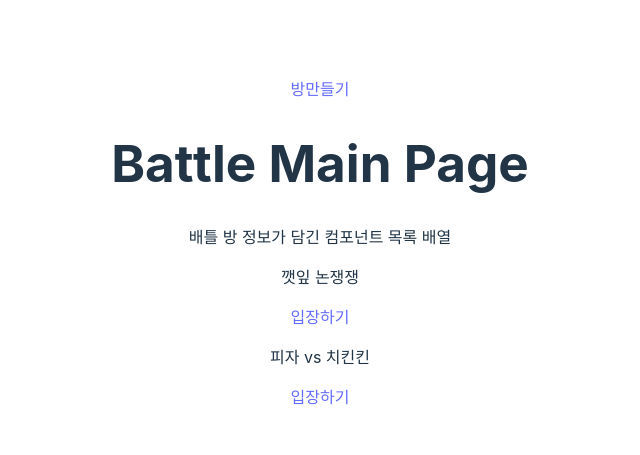
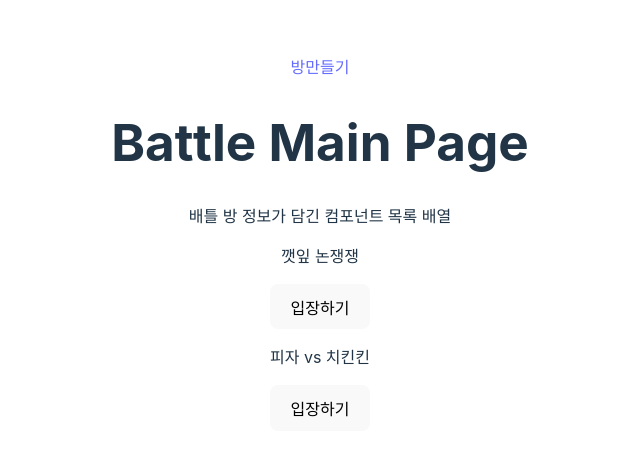
Before and after one commit to stitchzzang/Overthecam_PJT, a React (Vite) app in the folder frontend/overthecam/: page /battle-list in a window 1280 px wide. Shown: the part 157-612 px from the top of the page, without its empty margins (320-960 px from the left). Built offline with nearby package versions, Linux system fonts and the light colour scheme.

Commit message:
fix: 배틀 목록에서 방으로 입장하기 수정

```diff
--- a/frontend/overthecam/src/components/BattleRoom/BattleListItem.jsx
+++ b/frontend/overthecam/src/components/BattleRoom/BattleListItem.jsx
@@ -1,12 +1,36 @@
-import { Link } from "react-router-dom";
+import { useCallback } from "react";
+import { useNavigate } from "react-router-dom";
+import { getToken } from "../../service/BattleRoom/api";
 
-function BattleListItem (props) {
-    return (
-      <div>
-        <p>{props.BattleName}</p>
-        <Link to={`/battle-room/${props.sessionId}`}>입장하기</Link>
-      </div>
-    );
+const APPLICATION_SERVER_URL =
+  process.env.NODE_ENV === "production" ? "" : "http://localhost:5000/";
+
+function BattleListItem(props) {
+  const navigate = useNavigate();
+
+  const gotoBattleRoom = async (sessionId) => {
+    try {
+      const token = await getToken(); // await로 토큰 값 받아오기
+
+      navigate(`/battle-room/${sessionId}`, {
+        state: {
+          sessionId: sessionId,
+          isMaster: false,
+          token: token,
+        },
+      });
+    } catch (error) {
+      console.error("Battle room navigation error:", error);
+      // 에러 처리 (예: 알림 표시)
+    }
+  };
+
+  return (
+    <div>
+      <p>{props.BattleName}</p>
+      <button onClick={() => gotoBattleRoom(props.sessionId)}>입장하기</button>
+    </div>
+  );
 }
 
 export default BattleListItem;
--- a/frontend/overthecam/src/page/BattleRoom/BattleMainPage.jsx
+++ b/frontend/overthecam/src/page/BattleRoom/BattleMainPage.jsx
@@ -18,9 +18,6 @@ function BattleMainPage() {
     },
   ]);
 
-  const nickName = "고구마감자구황작물";
-  const sessionId = "session-1234";
-
   return (
     <>
       <Link to={"/create-battle-room"}>방만들기</Link>
```
